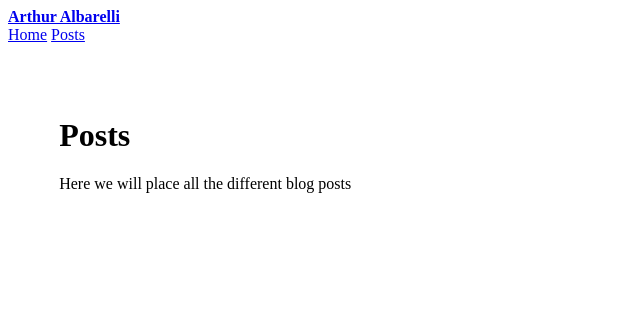
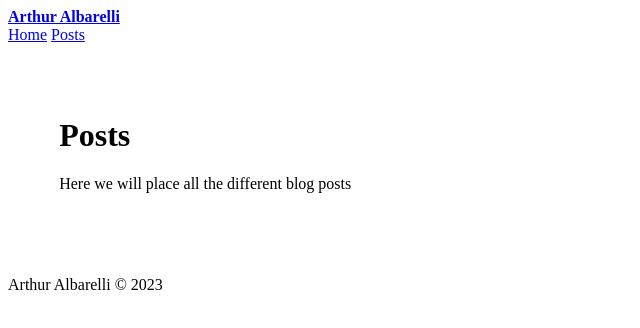
Before and after one commit to arthuralbarelli/my-blog, a SvelteKit app: page / in a window 1280 px wide. Shown: the top 328 px of the page, without its empty margins (0-640 px from the left). Built offline with nearby package versions, Linux system fonts and the light colour scheme.

Commit message:
feat(src/routes): Add footer to pages layout

```diff
--- a/src/routes/+layout.svelte
+++ b/src/routes/+layout.svelte
@@ -1,4 +1,5 @@
 <script lang="ts">
+	import Footer from './footer.svelte'
 	import Header from './header.svelte'
 </script>
 
@@ -10,3 +11,5 @@
 </nav>
 
 <slot />
+
+<Footer />
--- /dev/null
+++ b/src/routes/footer.svelte
@@ -0,0 +1,8 @@
+<script lang="ts">
+	import * as config from '$lib/config'
+</script>
+
+<!-- Footer -->
+<footer>
+	<p>{config.title} &copy {new Date().getFullYear()}</p>
+</footer>
```
